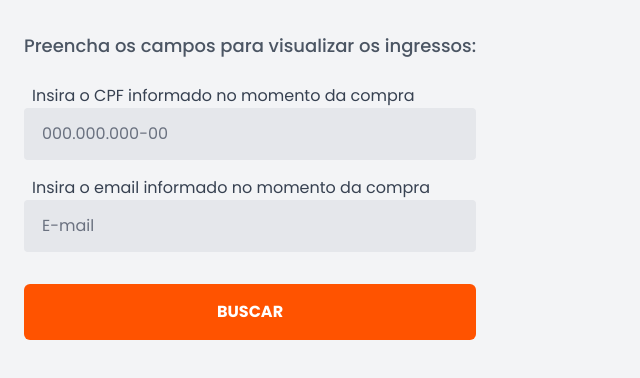
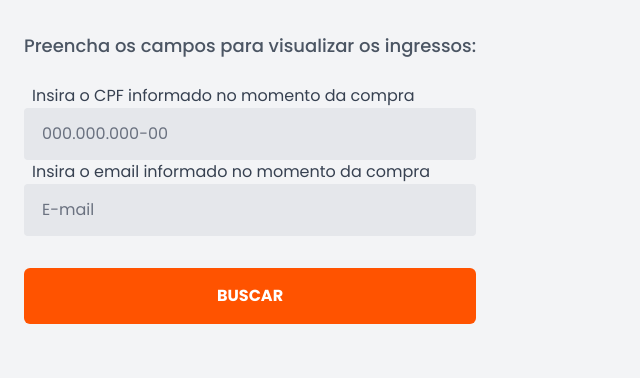
Before and after one commit to jeanluca554/aro-project, a Next.js app: page /my-tickets in a window 1280 px wide. Shown: the top 378 px of the page, without its empty margins (0-640 px from the left). Built offline with nearby package versions, Linux system fonts and the light colour scheme; no server answers.

Commit message:
feat(tickets): verify form fields to search tickets

```diff
--- a/src/pages/my-tickets/index.tsx
+++ b/src/pages/my-tickets/index.tsx
@@ -1,18 +1,45 @@
 import { Fragment, useEffect, useState } from 'react'
-
 
 import { ErrorMessage } from 'components';
 import InputMask from 'react-input-mask';
 
-
+import { FormProvider, SubmitHandler, useForm } from 'react-hook-form';
+import { zodResolver } from '@hookform/resolvers/zod';
+import { z } from 'zod';
+import { isCPF } from 'brazilian-values';
 
 export default function MyTickets() {
   const [identity, setIdentity] = useState('');
   const [email, setEmail] = useState('');
 
+  const createCheckoutSchema = z.object({
+    identity: z.string().refine((identity) => isCPF(identity), { message: "Não é um CPF válido" }),
+    email: z.string().email({ message: "Informe um e-mail válido" }),
+  })
+
+  type CreateCheckoutData = z.infer<typeof createCheckoutSchema>
+
+  const createCheckoutForm = useForm<CreateCheckoutData>({
+    resolver: zodResolver(createCheckoutSchema),
+  })
+
+  const {
+    register,
+    handleSubmit,
+    formState: { errors },
+  } = useForm<CreateCheckoutData>({
+    resolver: zodResolver(createCheckoutSchema),
+  });
+
+  const onSubmit: SubmitHandler<CreateCheckoutData> = (data) => console.log(data);
+
   return (
     <div className='flex w-full h-screen bg-gray-100'>
-      <div className='mt-8  mx-6'>
+      <FormProvider {...createCheckoutForm}>
+        <form
+          className='mt-8  mx-6'
+          onSubmit={handleSubmit(onSubmit)}
+        >
 
           <h2 className='font-medium text-gray-600 pb-6 text-lg'>Preencha os campos para visualizar os ingressos:</h2>
 
@@ -21,34 +48,48 @@ export default function MyTickets() {
             placeholder='000.000.000-00'
             id='identity'
             name='identity'
+            {...register('identity')}
             value={identity}
             mask={'999.999.999-99'}
             maskChar=" "
             onChange={
               (e: React.ChangeEvent<HTMLInputElement>) => setIdentity(e.target.value)
             }
-          className={`py-3 px-4 border-2 border-gray-200 outline-gray-400 rounded bg-gray-200 text-gray-700 placeholder-gray-500  focus:outline-none focus:bg-white focus:border-orange-500 block w-full disabled:bg-gray-300 disabled:text-gray-500 disabled:border-gray-300 focus:invalid:border-red-500 mb-4`}
+            className={`py-3 px-4 border-2 border-gray-200 outline-gray-400 rounded bg-gray-200 text-gray-700 placeholder-gray-500  focus:outline-none focus:bg-white focus:border-orange-500 block w-full disabled:bg-gray-300 disabled:text-gray-500 disabled:border-gray-300 focus:invalid:border-red-500 ${errors.identity ? 'border-red-500 focus:border-red-500' : 'border-gray-200 focus:border-orange-500'}`}
           />
+          {errors.identity && (
+            <p className="text-xs italic text-red-500 mb-4 mt-1">
+              {errors.identity?.message}
+            </p>
+          )}
 
           <label htmlFor="" className='text-gray-700 ml-2'>Insira o email informado no momento da compra</label>
           <input
             placeholder='E-mail'
             id='email'
             name='email'
+            {...register('email')}
             value={email}
             onChange={
               (e: React.ChangeEvent<HTMLInputElement>) => setEmail(e.target.value)
             }
-          className={`py-3 px-4 border-2 border-gray-200 outline-gray-400 rounded bg-gray-200 text-gray-700 placeholder-gray-500  focus:outline-none focus:bg-white focus:border-orange-500 block w-full disabled:bg-gray-300 disabled:text-gray-500 disabled:border-gray-300 focus:invalid:border-red-500`}
+            className={`py-3 px-4 border-2 outline-gray-400 rounded bg-gray-200 text-gray-700 placeholder-gray-500  focus:outline-none focus:bg-white block w-full disabled:bg-gray-300 disabled:text-gray-500 disabled:border-gray-300 focus:invalid:border-red-500 ${errors.email ? 'border-red-500 focus:border-red-500' : 'border-gray-200 focus:border-orange-500'}`}
           />
+          {errors.email && (
+            <p className="text-xs italic text-red-500 mb-4 mt-1">
+              {errors.email?.message}
+            </p>
+          )}
 
           <button
             className='py-4 mt-8 font-bold w-full text-white rounded-md bg-orange-600 hover:bg-orange-500 transition-all mb-6 disabled:cursor-not-allowed'
+            type='submit'
           >
             BUSCAR
           </button>
 
-      </div>
+        </form>
+      </FormProvider>
     </div>
 
 
```
Lines whose indentation alone changed are shown as unchanged.
